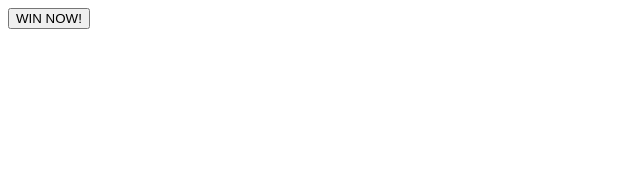
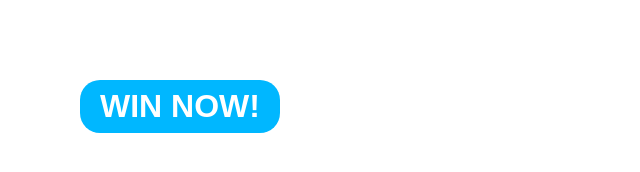
Before and after one commit to Darren-Oates/supersimple-website, a plain HTML site: page intro-to-html/yt-link.html in a window 1280 px wide. Shown: the whole page, without its empty margins (0-640 px from the left). Drawn offline with Linux system fonts and the light colour scheme.

Commit message:
Add files via upload

```diff
--- a/intro-to-html/styles/test.css
+++ b/intro-to-html/styles/test.css
@@ -660,7 +660,7 @@ div{
 
 .container-13g{
   margin-top: 80px;
-  margin-bottom: 120px;
+  margin-bottom: 80px;
   display: flex;
   flex-direction: row;
   align-items: flex-start;
@@ -741,4 +741,18 @@ div{
 }
 
 
-/* Lesson 14 Position Fixed ----------------------------------------------- */
+/* YT-Link */
+
+.yt-link-new-page-button {
+  color: white;
+  background-color: rgb(0, 183, 255);
+  font-weight: bold;
+  font-size: 32px;
+  border: none;
+  border-radius: 20px;
+  padding: 8px 20px;
+
+  position: fixed;
+  top: 80px;
+  left: 80px;
+}
```
